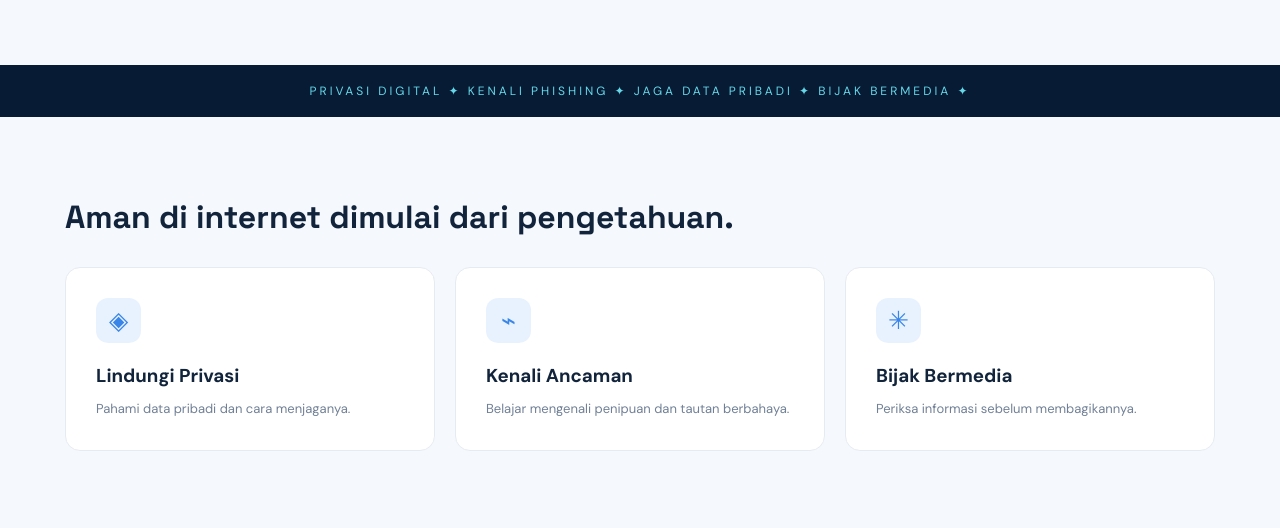
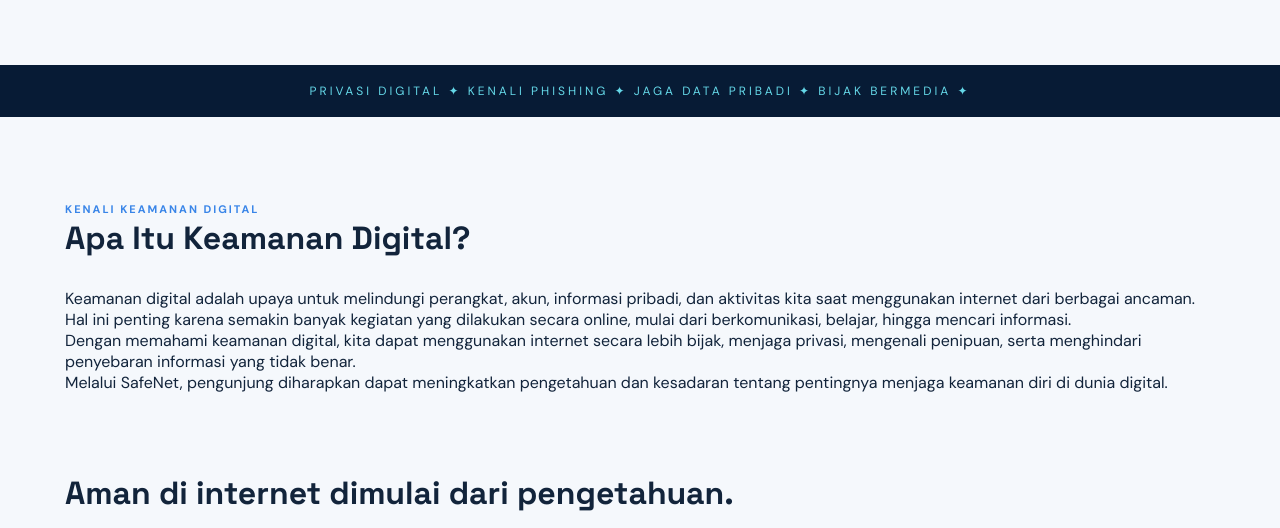
Before and after one commit to KerangHitam0113/SafeNet-1, a plain HTML site: page index.html in a window 1280 px wide. Shown: the part 580-1108 px from the top of the page. Drawn offline with nearby package versions, Linux system fonts and the light colour scheme; no server answers.

Commit message:
Update index.html

```diff
--- a/index.html
+++ b/index.html
@@ -64,6 +64,41 @@
     <div class="ticker">
         PRIVASI DIGITAL ✦ KENALI PHISHING ✦
         JAGA DATA PRIBADI ✦ BIJAK BERMEDIA ✦
+    </div>
+
+    <!-- PENGERTIAN KEAMANAN DIGITAL -->
+    <div class="container">
+        <div class="home-info-content">
+
+            <span class="tag">KENALI KEAMANAN DIGITAL</span>
+
+            <h2>Apa Itu Keamanan Digital?</h2>
+
+            <p>
+                Keamanan digital adalah upaya untuk melindungi perangkat,
+                akun, informasi pribadi, dan aktivitas kita saat menggunakan
+                internet dari berbagai ancaman.
+            </p>
+
+            <p>
+                Hal ini penting karena semakin banyak kegiatan yang dilakukan
+                secara online, mulai dari berkomunikasi, belajar, hingga
+                mencari informasi.
+            </p>
+
+            <p>
+                Dengan memahami keamanan digital, kita dapat menggunakan
+                internet secara lebih bijak, menjaga privasi, mengenali
+                penipuan, serta menghindari penyebaran informasi yang tidak benar.
+            </p>
+
+            <p>
+                Melalui SafeNet, pengunjung diharapkan dapat meningkatkan
+                pengetahuan dan kesadaran tentang pentingnya menjaga
+                keamanan diri di dunia digital.
+            </p>
+
+        </div>
     </div>
 
     <div class="container">
```
